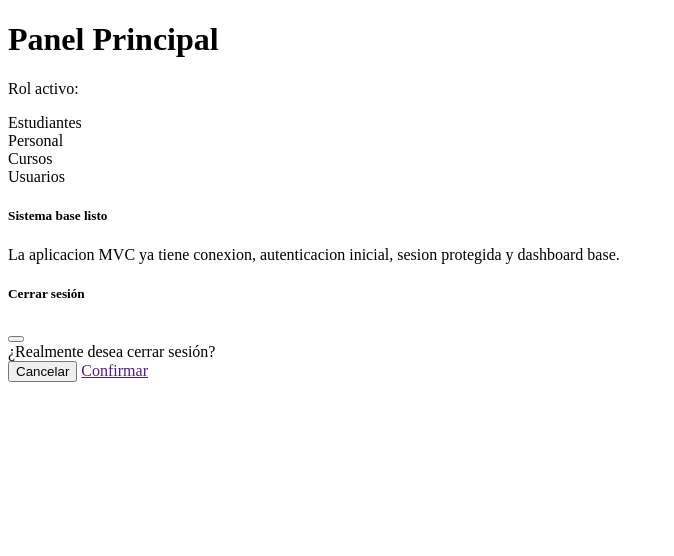
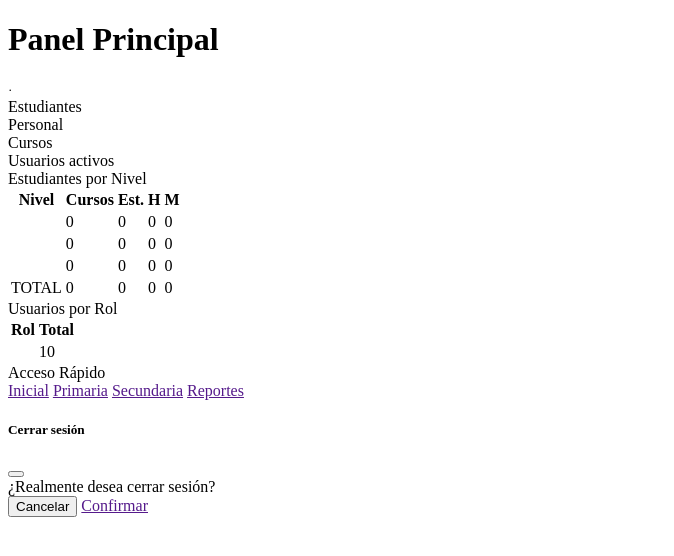
Before and after one commit to jimiseven/p_edunote, a PHP site: template app/views/dashboard/index.php in a window 1280 px wide. Shown: the top 556 px of the page, without its empty margins (0-674 px from the left). Run offline with PHP 8.4, Linux system fonts and the light colour scheme; the template is opened without the code that fills it: most values are stand-ins (such as "Sample title", 1, 10 or a date in 2020); data that the repository does not hold is empty.

Commit message:
cambios en dashboard

```diff
--- a/app/controllers/DashboardController.php
+++ b/app/controllers/DashboardController.php
@@ -20,6 +20,8 @@ class DashboardController extends Controller
         $this->view('dashboard/index', [
             'title' => 'Panel Principal',
             'stats' => Dashboard::stats(),
+            'statsNivel' => Dashboard::statsByLevel(),
+            'usersByRole' => Dashboard::usersByRole(),
         ]);
     }
 
--- a/app/views/dashboard/index.php
+++ b/app/views/dashboard/index.php
@@ -1,40 +1,97 @@
-<div class="d-flex justify-content-between align-items-center mb-4">
+<div class="d-flex justify-content-between align-items-center mb-3">
     <div>
-        <h1 class="main-title mb-1">Panel Principal</h1>
-        <p class="text-muted mb-0">Rol activo: <?= e($_SESSION['user_role'] ?? '') ?></p>
+        <h1 class="main-title mb-0">Panel Principal</h1>
+        <small class="text-muted"><?= e($_SESSION['user_name'] ?? '') ?> · <?= e($_SESSION['user_role'] ?? '') ?></small>
     </div>
 </div>
 
-<div class="row g-3">
+<div class="row g-2 mb-4">
     <div class="col-md-3">
-        <div class="stat-card">
+        <div class="stat-card border-start border-primary border-4">
             <div class="stat-label">Estudiantes</div>
             <div class="stat-value"><?= e($stats['estudiantes']) ?></div>
         </div>
     </div>
     <div class="col-md-3">
-        <div class="stat-card">
+        <div class="stat-card border-start border-success border-4">
             <div class="stat-label">Personal</div>
             <div class="stat-value"><?= e($stats['personal']) ?></div>
         </div>
     </div>
     <div class="col-md-3">
-        <div class="stat-card">
+        <div class="stat-card border-start border-warning border-4">
             <div class="stat-label">Cursos</div>
             <div class="stat-value"><?= e($stats['cursos']) ?></div>
         </div>
     </div>
     <div class="col-md-3">
-        <div class="stat-card">
-            <div class="stat-label">Usuarios</div>
+        <div class="stat-card border-start border-info border-4">
+            <div class="stat-label">Usuarios activos</div>
             <div class="stat-value"><?= e($stats['usuarios']) ?></div>
         </div>
     </div>
 </div>
 
-<div class="card mt-4 shadow-sm">
-    <div class="card-body">
-        <h5 class="card-title">Sistema base listo</h5>
-        <p class="card-text mb-0">La aplicacion MVC ya tiene conexion, autenticacion inicial, sesion protegida y dashboard base.</p>
+<div class="row g-3">
+    <!-- Resumen por nivel -->
+    <div class="col-lg-4">
+        <div class="card shadow-sm h-100">
+            <div class="card-header fw-bold py-2">Estudiantes por Nivel</div>
+            <div class="card-body p-0">
+                <table class="table table-sm mb-0">
+                    <thead class="table-light">
+                        <tr><th>Nivel</th><th>Cursos</th><th>Est.</th><th>H</th><th>M</th></tr>
+                    </thead>
+                    <tbody>
+                        <?php $totalN = ['cursos'=>0,'estudiantes'=>0,'hombres'=>0,'mujeres'=>0]; ?>
+                        <?php foreach (['Inicial','Primaria','Secundaria'] as $n): $r = $statsNivel[$n] ?? []; ?>
+                            <tr>
+                                <td><strong><?= e($n) ?></strong></td>
+                                <td><?= (int)($r['cursos'] ?? 0) ?></td>
+                                <td><?= (int)($r['estudiantes'] ?? 0) ?></td>
+                                <td><?= (int)($r['hombres'] ?? 0) ?></td>
+                                <td><?= (int)($r['mujeres'] ?? 0) ?></td>
+                            </tr>
+                            <?php $totalN['cursos'] += (int)($r['cursos'] ?? 0); $totalN['estudiantes'] += (int)($r['estudiantes'] ?? 0); $totalN['hombres'] += (int)($r['hombres'] ?? 0); $totalN['mujeres'] += (int)($r['mujeres'] ?? 0); ?>
+                        <?php endforeach; ?>
+                    </tbody>
+                    <tfoot class="table-secondary fw-bold">
+                        <tr><td>TOTAL</td><td><?= $totalN['cursos'] ?></td><td><?= $totalN['estudiantes'] ?></td><td><?= $totalN['hombres'] ?></td><td><?= $totalN['mujeres'] ?></td></tr>
+                    </tfoot>
+                </table>
+            </div>
+        </div>
+    </div>
+
+    <!-- Usuarios por rol -->
+    <div class="col-lg-4">
+        <div class="card shadow-sm h-100">
+            <div class="card-header fw-bold py-2">Usuarios por Rol</div>
+            <div class="card-body p-0">
+                <table class="table table-sm mb-0">
+                    <thead class="table-light"><tr><th>Rol</th><th>Total</th></tr></thead>
+                    <tbody>
+                        <?php foreach ($usersByRole as $ur): ?>
+                            <tr><td><?= e($ur['nombre']) ?></td><td><?= (int)$ur['total'] ?></td></tr>
+                        <?php endforeach; ?>
+                    </tbody>
+                </table>
+            </div>
+        </div>
+    </div>
+
+    <!-- Acceso rápido -->
+    <div class="col-lg-4">
+        <div class="card shadow-sm h-100">
+            <div class="card-header fw-bold py-2">Acceso Rápido</div>
+            <div class="card-body">
+                <div class="d-grid gap-2">
+                    <a href="<?= e(base_url('/dashboard/inicial')) ?>" class="btn btn-sm btn-outline-primary text-start">Inicial</a>
+                    <a href="<?= e(base_url('/dashboard/primaria')) ?>" class="btn btn-sm btn-outline-primary text-start">Primaria</a>
+                    <a href="<?= e(base_url('/dashboard/secundaria')) ?>" class="btn btn-sm btn-outline-primary text-start">Secundaria</a>
+                    <a href="<?= e(base_url('/reportes')) ?>" class="btn btn-sm btn-outline-info text-start">Reportes</a>
+                </div>
+            </div>
+        </div>
     </div>
 </div>
```
Also changed, not shown: app/models/Dashboard.php (+35 -0 lines), app/views/dashboard/inicial.php (+20 -45 lines), app/views/dashboard/primaria.php (+14 -45 lines), app/views/dashboard/secundaria.php (+14 -45 lines).
